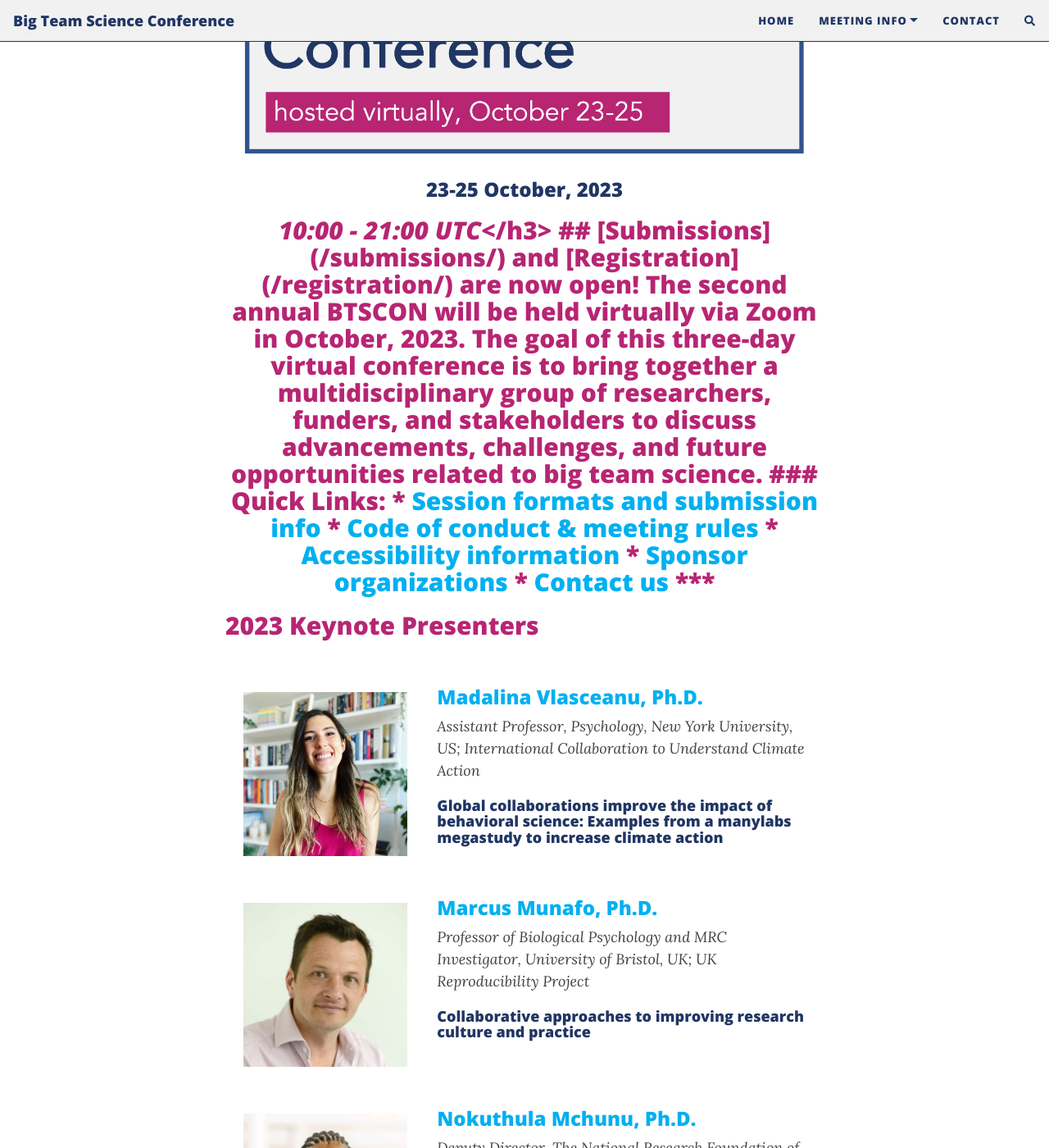
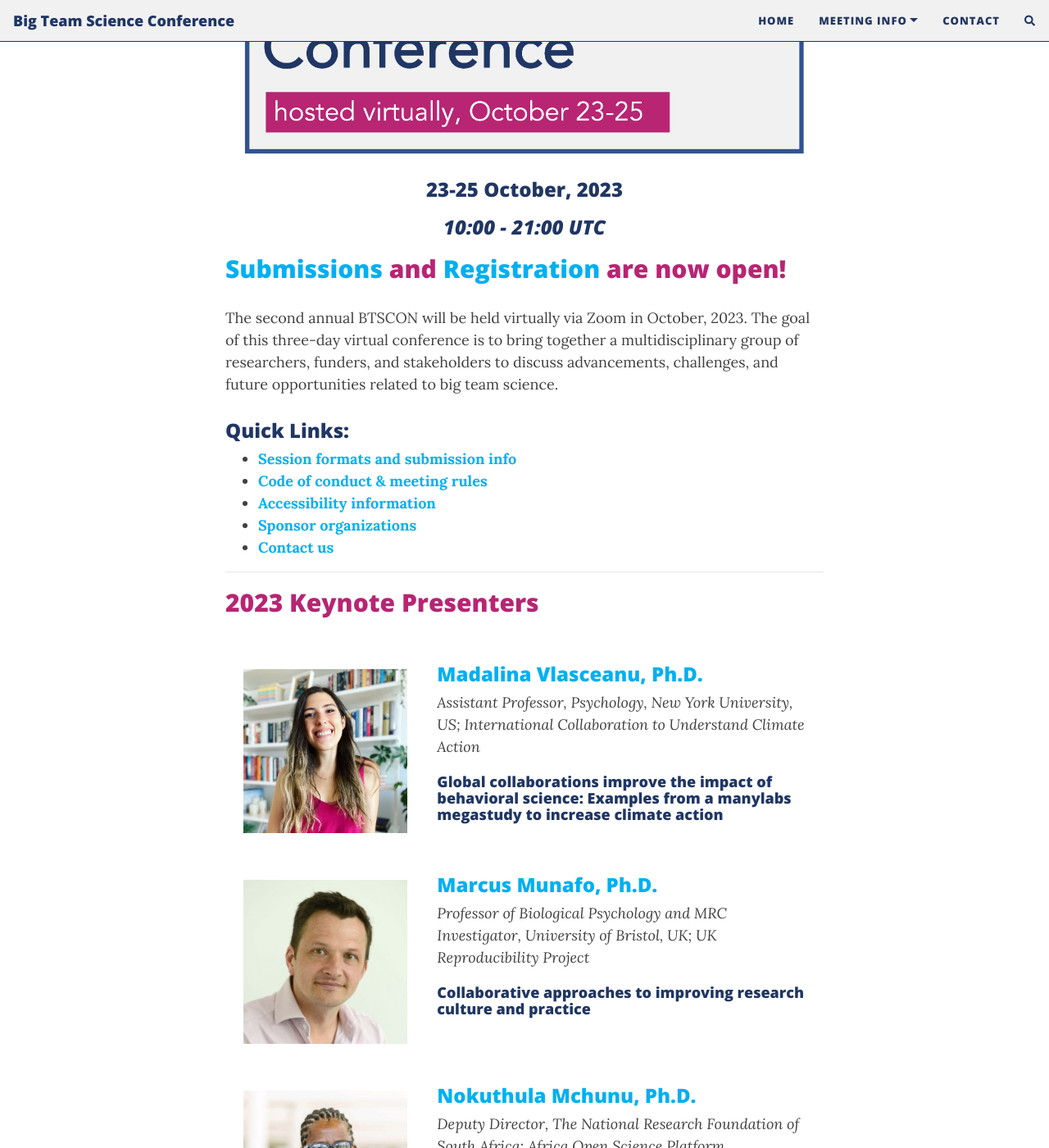
Before and after one commit to bigteamscienceconference/bigteamscienceconference.github.io, a Jekyll site: the page built from index.md, in a window 1280 px wide and 1400 px high, scrolled down 356 px. Shown: the whole window at 82% size. Built offline with Jekyll 4.4.1, drawn with Linux system fonts in a browser that asks for light colours; nearby versions of some CDN libraries; comment, search, counter and statistics services are not loaded; some of the changed text lies outside the part shown.

Commit message:
Update index.md

```diff
--- a/index.md
+++ b/index.md
@@ -6,7 +6,7 @@ layout: page
 <img src="/assets/img/BTSCon2023_logo.png" alt="" />
 
 <h3 align="center">23-25 October, 2023</h3>
-<h2 align="center"><i>10:00 - 21:00 UTC</i></h3>
+<h3 align="center"><i>10:00 - 21:00 UTC</i></h3>
 
 ## [Submissions]({{site.baseurl}}/submissions/) and [Registration]({{site.baseurl}}/registration/) are now open!
 
```
